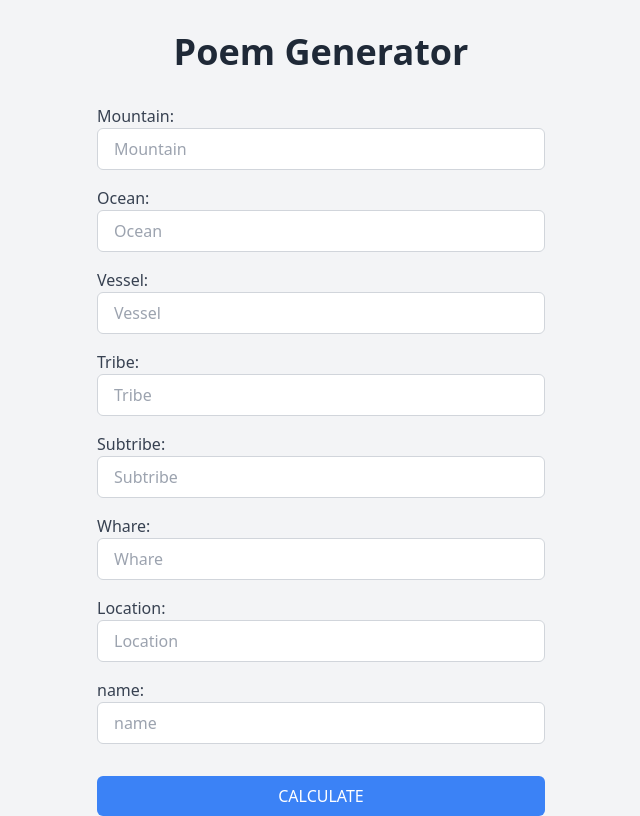
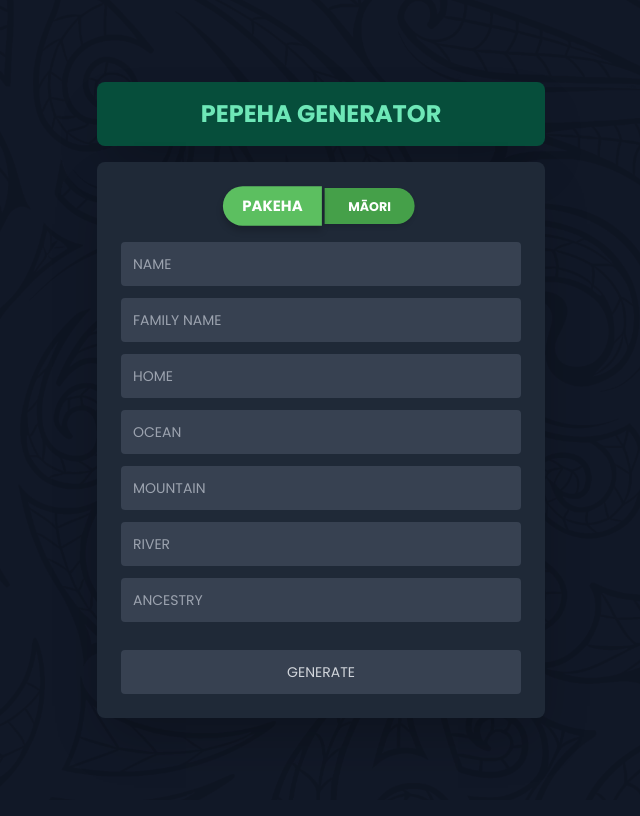
Before and after one commit to nemsip/11COM-Python, a Flask app: page / in a window 1280 px wide. Shown: the whole page, without its empty margins (319-959 px from the left). After the commit the page ends 718 px from the top, so only its background shows below. Run offline with Flask 3, Linux system fonts and the light colour scheme.

Commit message:
made it look better

```diff
--- a/NCEA/templates/index.html
+++ b/NCEA/templates/index.html
@@ -3,53 +3,92 @@
 <head>
     <meta charset="UTF-8">
     <meta name="viewport" content="width=device-width, initial-scale=1.0">
-    <title>Poem Generator</title>
+    <title>Pepeha Generator</title>
+    <link href="https://fonts.googleapis.com/css2?family=Poppins:wght@400;500;600;700&display=swap" rel="stylesheet">
     <link href="https://cdn.jsdelivr.net/npm/tailwindcss@2.2.19/dist/tailwind.min.css" rel="stylesheet">
+    <style>
+        body {
+            background-image: url("../static/images/done 1.png");
+            background-size: cover;
+            font-family: 'Poppins', sans-serif;
+        }
+        .button-container {
+            display: flex;
+            gap: 8px;
+            transform: scale(0.9);
+            margin: 0 auto;
+            align-items: center;
+        }
+        .button {
+            display: flex;
+            justify-content: center;
+            align-items: center;
+            padding: 10px 20px;
+            font-size: 14px;
+            border: none;
+            cursor: pointer;
+            transition: all 0.3s ease;
+            text-transform: uppercase;
+            font-weight: bold;
+            color: white;
+            box-shadow: 0 3px 5px rgba(0, 0, 0, 0.1);
+        }
+        .button.selected {
+            transform: scale(1.1);
+            font-size: 15px;
+            padding: 14px 28px;
+            box-shadow: 0 5px 7px rgba(0, 0, 0, 0.2);
+        }
+        #pakeha {
+            background-color: #45a049;
+            border-radius: 20px 0 0 20px;
+        }
+        #maori {
+            background-color: #45a049;
+            border-radius: 0 20px 20px 0;
+        }
+        #pakeha.selected {
+            background-color: #5cbf60;
+        }
+        #maori.selected {
+            background-color: #5cbf60;
+        }
+    </style>
 </head>
-<body class="bg-gray-100">
-    <h1 class="text-4xl text-center mt-8 font-bold text-gray-800">Poem Generator</h1>
-    <form action="/" method="post" class="max-w-md mx-auto mt-8">
-        <div class="mb-4">
-            <label for="mountain" class="block text-gray-700 font-medium">Mountain:</label>
-            <input type="text" id="mountain" name="mountain" placeholder="Mountain" class="w-full px-4 py-2 border border-gray-300 rounded-md focus:outline-none focus:ring-2 focus:ring-blue-500 focus:border-transparent">
+<body class="bg-gray-900 text-gray-300 min-h-screen flex items-center justify-center p-4">
+    <div class="w-full max-w-md">
+        <div class="bg-green-900 text-green-300 p-4 rounded-lg mb-4 shadow-2xl">
+            <h1 class="text-2xl font-bold text-center">PEPEHA GENERATOR</h1>
         </div>
-
-        <div class="mb-4">
-            <label for="ocean" class="block text-gray-700 font-medium">Ocean:</label>
-            <input type="text" id="ocean" name="ocean" placeholder="Ocean" class="w-full px-4 py-2 border border-gray-300 rounded-md focus:outline-none focus:ring-2 focus:ring-blue-500 focus:border-transparent">
+        <div class="bg-gray-800 p-6 rounded-lg shadow-2xl">
+            <div class="flex space-x-2 mb-4">
+                <div class="button-container">
+                    <button id="pakeha" class="button selected" style="width: 100px; height: 40px;">Pakeha</button>
+                    <button id="maori" class="button" style="width: 100px; height: 40px;">Māori</button>
+                </div>
+            </div>
+            <form>
+                <input type="text" placeholder="NAME" class="w-full bg-gray-700 p-3 rounded mb-3 text-sm custom-shadow-more">
+                <input type="text" placeholder="FAMILY NAME" class="w-full bg-gray-700 p-3 rounded mb-3 text-sm custom-shadow-more">
+                <input type="text" placeholder="HOME" class="w-full bg-gray-700 p-3 rounded mb-3 text-sm custom-shadow-more">
+                <input type="text" placeholder="OCEAN" class="w-full bg-gray-700 p-3 rounded mb-3 text-sm custom-shadow-more">
+                <input type="text" placeholder="MOUNTAIN" class="w-full bg-gray-700 p-3 rounded mb-3 text-sm custom-shadow-more">
+                <input type="text" placeholder="RIVER" class="w-full bg-gray-700 p-3 rounded mb-3 text-sm custom-shadow-more">
+                <input type="text" placeholder="ANCESTRY" class="w-full bg-gray-700 p-3 rounded mb-3 text-sm custom-shadow-more">
+                <button type="submit" class="w-full bg-gray-700 text-gray-300 p-3 rounded mt-4 text-sm custom-shadow-more">GENERATE</button>
+            </form>
         </div>
-
-        <div class="mb-4">
-            <label for="vessel" class="block text-gray-700 font-medium">Vessel:</label>
-            <input type="text" id="vessel" name="vessel" placeholder="Vessel" class="w-full px-4 py-2 border border-gray-300 rounded-md focus:outline-none focus:ring-2 focus:ring-blue-500 focus:border-transparent">
-        </div>
-
-        <div class="mb-4">
-            <label for="tribe" class="block text-gray-700 font-medium">Tribe:</label>
-            <input type="text" id="tribe" name="tribe" placeholder="Tribe" class="w-full px-4 py-2 border border-gray-300 rounded-md focus:outline-none focus:ring-2 focus:ring-blue-500 focus:border-transparent">
-        </div>
-
-        <div class="mb-4">
-            <label for="subtribe" class="block text-gray-700 font-medium">Subtribe:</label>
-            <input type="text" id="subtribe" name="subtribe" placeholder="Subtribe" class="w-full px-4 py-2 border border-gray-300 rounded-md focus:outline-none focus:ring-2 focus:ring-blue-500 focus:border-transparent">
-        </div>
-
-        <div class="mb-4">
-            <label for="whare" class="block text-gray-700 font-medium">Whare:</label>
-            <input type="text" id="whare" name="whare" placeholder="Whare" class="w-full px-4 py-2 border border-gray-300 rounded-md focus:outline-none focus:ring-2 focus:ring-blue-500 focus:border-transparent">
-        </div>
-
-        <div class="mb-4">
-            <label for="location" class="block text-gray-700 font-medium">Location:</label>
-            <input type="text" id="location" name="location" placeholder="Location" class="w-full px-4 py-2 border border-gray-300 rounded-md focus:outline-none focus:ring-2 focus:ring-blue-500 focus:border-transparent">
-        </div>
-
-        <div class="mb-4">
-            <label for="me" class="block text-gray-700 font-medium">name:</label>
-            <input type="text" id="me" name="me" placeholder="name" class="w-full px-4 py-2 border border-gray-300 rounded-md focus:outline-none focus:ring-2 focus:ring-blue-500 focus:border-transparent">
-        </div>
-
-        <button type="submit" class="w-full px-4 py-2 mt-4 text-white bg-blue-500 rounded-md hover:bg-blue-600">CALCULATE</button>
-    </form>
+    </div>
+    <script>
+        // tjis is where my knowlege of javascript ends.
+        const buttons = document.querySelectorAll('.button');
+        buttons.forEach(button => {
+            button.addEventListener('click', () => {
+                buttons.forEach(btn => btn.classList.remove('selected'));
+                button.classList.add('selected');
+                console.log("Button Toggled")
+            });
+        });
+    </script>
 </body>
 </html>
```
Also changed, not shown: NCEA/static/images/done 1.png (added).
